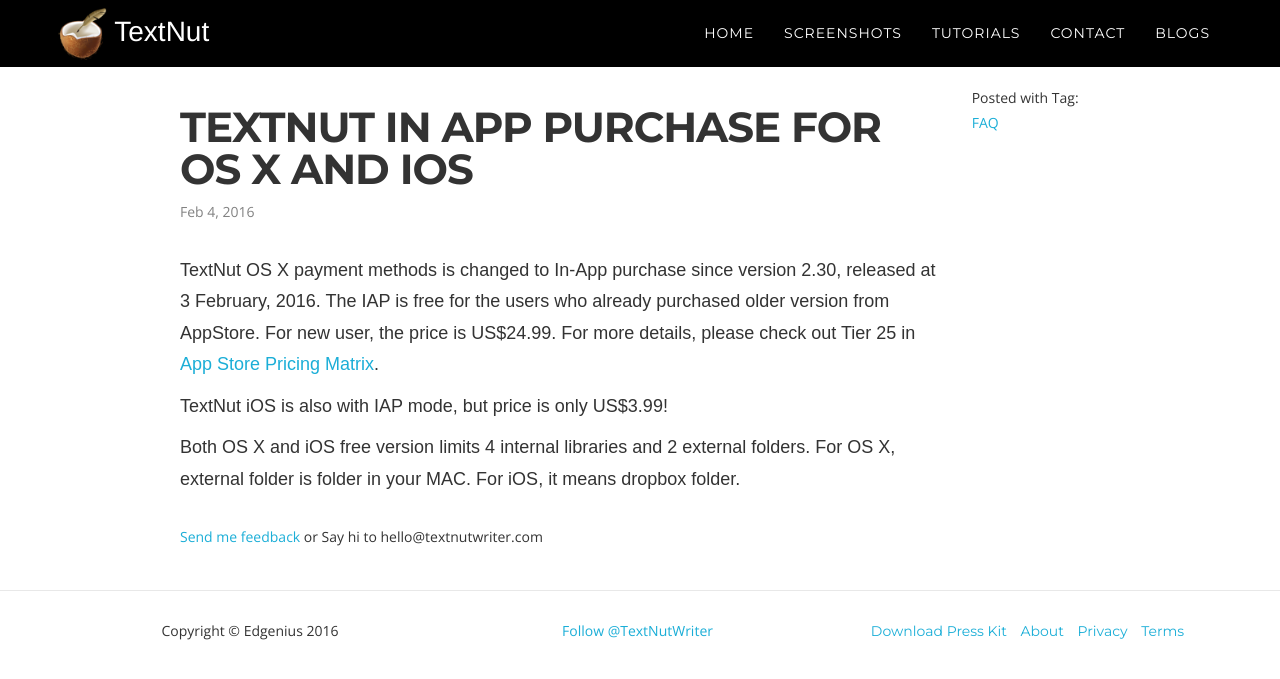
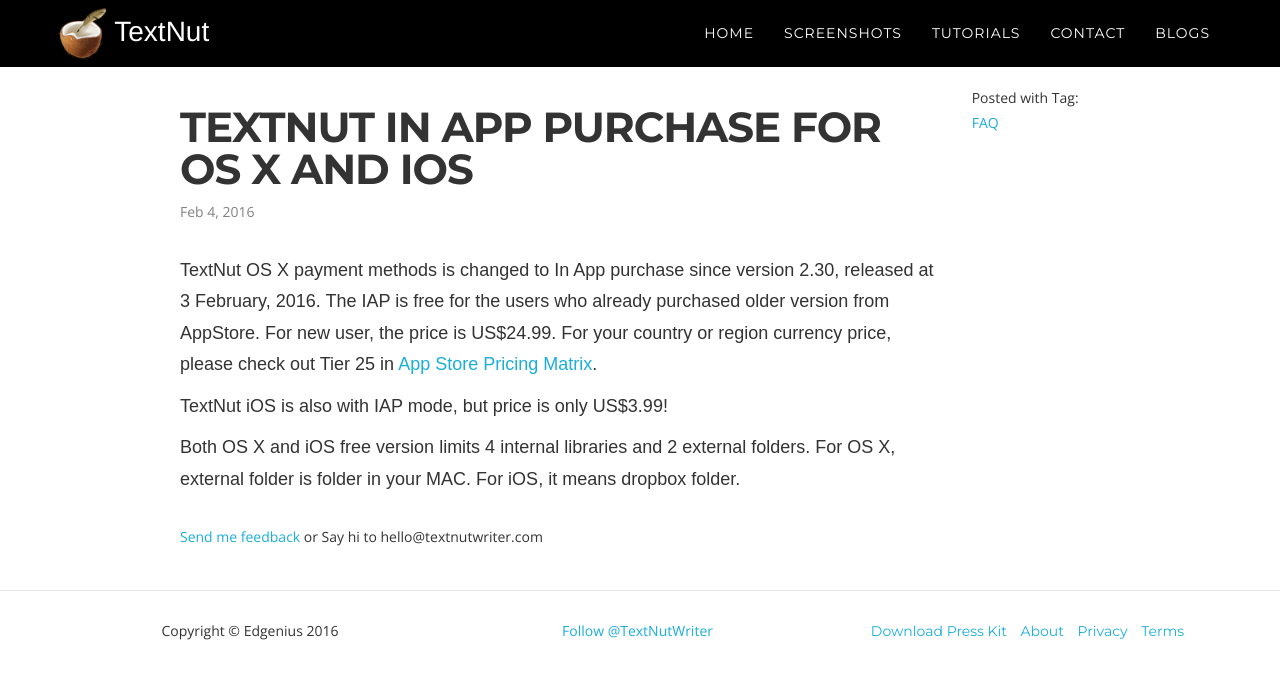
Before and after one commit to textnutwriter/textnutwriter.github.io, a Jekyll site: the page built from _posts/2016-02-04-textnut-iap.md, in a window 1280 px wide. Shown: the top 679 px of the page. Built offline with Jekyll 4.4.1, drawn with Linux system fonts in a browser that asks for light colours; nearby versions of some CDN libraries; some web fonts are replaced; a script that is not in the unit is left out; comment, search, counter and statistics services are not loaded.

Commit message:
iap price

```diff
--- a/_posts/2016-02-04-textnut-iap.md
+++ b/_posts/2016-02-04-textnut-iap.md
@@ -6,7 +6,7 @@
 tags: [faq]
 ---
 
-TextNut OS X payment methods is changed to In-App purchase since version 2.30, released at 3 February, 2016. The IAP is free for the users who already purchased older version from AppStore. For new user, the price is US$24.99. For more details, please check out Tier 25 in [App Store Pricing  Matrix](http://blog.presspadapp.com/wp-content/uploads/2015/05/App-Store-Price-Matrix-May-2015.html).
+TextNut OS X payment methods is changed to In App purchase since version 2.30, released at 3 February, 2016. The IAP is free for the users who already purchased older version from AppStore. For new user, the price is US$24.99. For your country or region currency price, please check out Tier 25 in [App Store Pricing  Matrix](http://blog.presspadapp.com/wp-content/uploads/2015/05/App-Store-Price-Matrix-May-2015.html).
 
 TextNut iOS is also with IAP mode, but price is only US$3.99!
 
```
